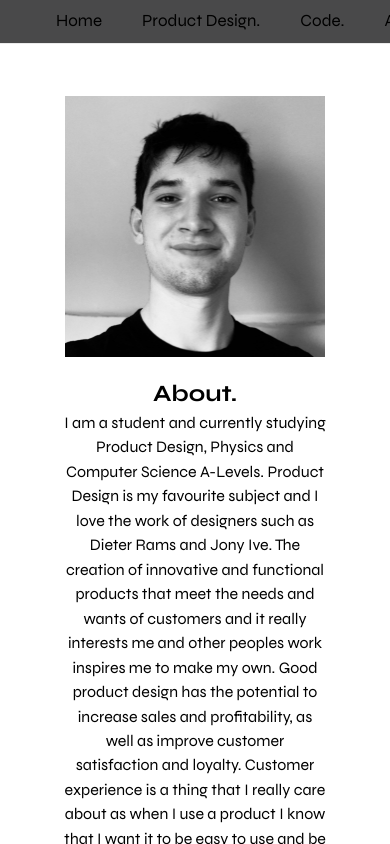
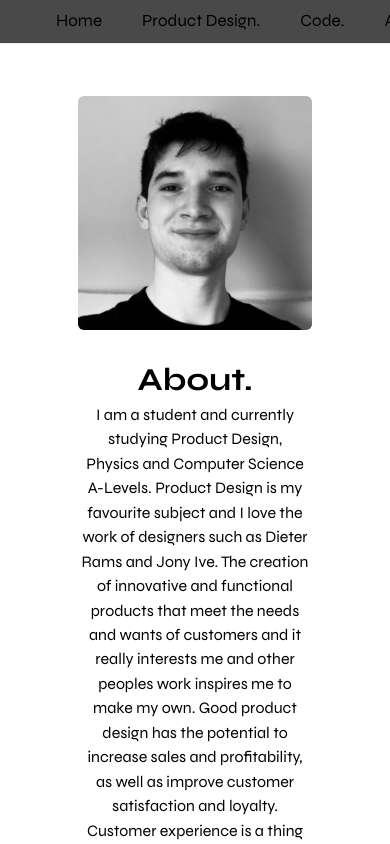
Before and after one commit to Magicoo51889/Jack-Foot-Website, a Next.js app: page /about in a window 390 px wide. Shown: the top 844 px of the page. Built offline with nearby package versions, Linux system fonts and the light colour scheme.

Commit message:
Fast image loading about&code

```diff
--- a/pages/about.tsx
+++ b/pages/about.tsx
@@ -12,17 +12,21 @@ const AboutP = () => {
         <div className={styles.twoOneGrid}>
           <div className={styles.twoOneGridItem}>
             <div className={styles.gridChild}>
-              <Image
+              {/* <Image
                 src={"/AboutMePage/Me.jpeg"}
                 alt={"Jack Foot Logo"}
                 className={styles.gridSquareImage}
                 width={700}
                 height={700}
                 loading="lazy"
-              />
+              /> */}
+
+              <figure className={styles.aboutImage}>
+              </figure>
             </div>
           </div>
           <div className={styles.twoOneGridItem}>
+            <div className={styles.gridChild}>
               <h1 className={styles.smallTitle}>About.</h1>
               <p className={styles.smallDescription}>
                 I am a student and currently studying Product Design, Physics and
@@ -60,6 +64,7 @@ const AboutP = () => {
               </p>
             </div>
           </div>
+        </div>
       </main>
     </div>
   );
--- a/pages/code.tsx
+++ b/pages/code.tsx
@@ -31,7 +31,9 @@ const programmingP = () => {
             </p>
           </div>
           <div className={styles.gridChild}>
-            <Image src={"/programmingPage/TypescriptProgramming.avif"} alt={"TypeScript Programming Example"} className={styles.gridImage} width={1008} height={894} loading="lazy"/>
+            {/* <Image src={"/programmingPage/TypescriptProgramming.avif"} alt={"TypeScript Programming Example"} className={styles.gridImage} width={1008} height={894} loading="lazy"/> */}
+            <figure className={styles.codeImage}>
+            </figure>
           </div>
         </div>
       </main>
--- a/styles/Home.module.css
+++ b/styles/Home.module.css
@@ -162,7 +162,7 @@
 .title {
   margin: 0;
   line-height: 1.15;
-  font-size: 6.5vw;
+  font-size: max(6.5vw, 3rem);
   color: black;
   font-weight: 800;
   align-self: center;
@@ -172,8 +172,9 @@
   margin: 0;
   padding: 0 2rem;
   line-height: 1.15;
-  font-size: 6vw;
+  min-width: min(20%, 1024px);
   color: black;
+  font-size: max(6vw, 2rem);
 }
 
 .title,
@@ -389,6 +390,41 @@
   opacity: .05;
 }
 
+
+.aboutImage{
+  width: 700px;
+  height: 700px;
+  background-size: 100%;
+  background-repeat: no-repeat;
+  background-image: url("/AboutMePage/Me.jpeg");
+  position: relative;
+  max-height: 700px;
+  max-width: 700px;
+  margin: auto;
+  justify-self: center;
+  align-self: center;
+  filter: contrast(1.1);
+  filter: saturate(1.2);
+  border-radius: 2.5%;
+}
+
+.codeImage{
+  width: 700px;
+  height: calc(700px/1.1275167785);
+  background-size: 100%;
+  background-repeat: no-repeat;
+  background-image: url("/programmingPage/TypescriptProgramming.png");
+  position: relative;
+  margin: auto;
+  justify-self: center;
+  align-self: center;
+  filter: contrast(1.1);
+  filter: saturate(1.2);
+  border-radius: 2.5%;
+}
+
+
+
 @keyframes fadein {
   0% {
     opacity: 0;
@@ -428,6 +464,18 @@
   }
 }
 
+
+@media screen and (max-width: 1600px) {
+  .aboutImage{
+    width: 40vw;
+    height: 40vw;
+  }
+  .codeImage{
+    width: 40vw;
+    height: calc(40vw/1.1275167785);
+  }
+}
+
 @media screen and (max-width: 1400px) {
   .twoOneGrid {
     width: 100%;
@@ -451,6 +499,14 @@
   .globalnav {
     padding: 0 6rem;
   }
+  .aboutImage{
+    width: 60vw;
+    height: 60vw;
+  }
+  .codeImage{
+    width: 60vw;
+    height: calc(60vw/1.1275167785);
+  }
 }
 
 @media screen and (max-width: 1200px) {
@@ -465,6 +521,9 @@
     grid-template-columns: 1fr;
     grid-template-rows: auto auto;
     flex-direction: column;
+  }
+  .gridChild{
+    padding: 1rem;
   }
 }
 
@@ -499,6 +558,7 @@
   .globalnav {
     padding: 0 4rem;
   }
+
 }
 
 @media screen and (max-width: 450px) {
```
Lines whose indentation alone changed are shown as unchanged.
